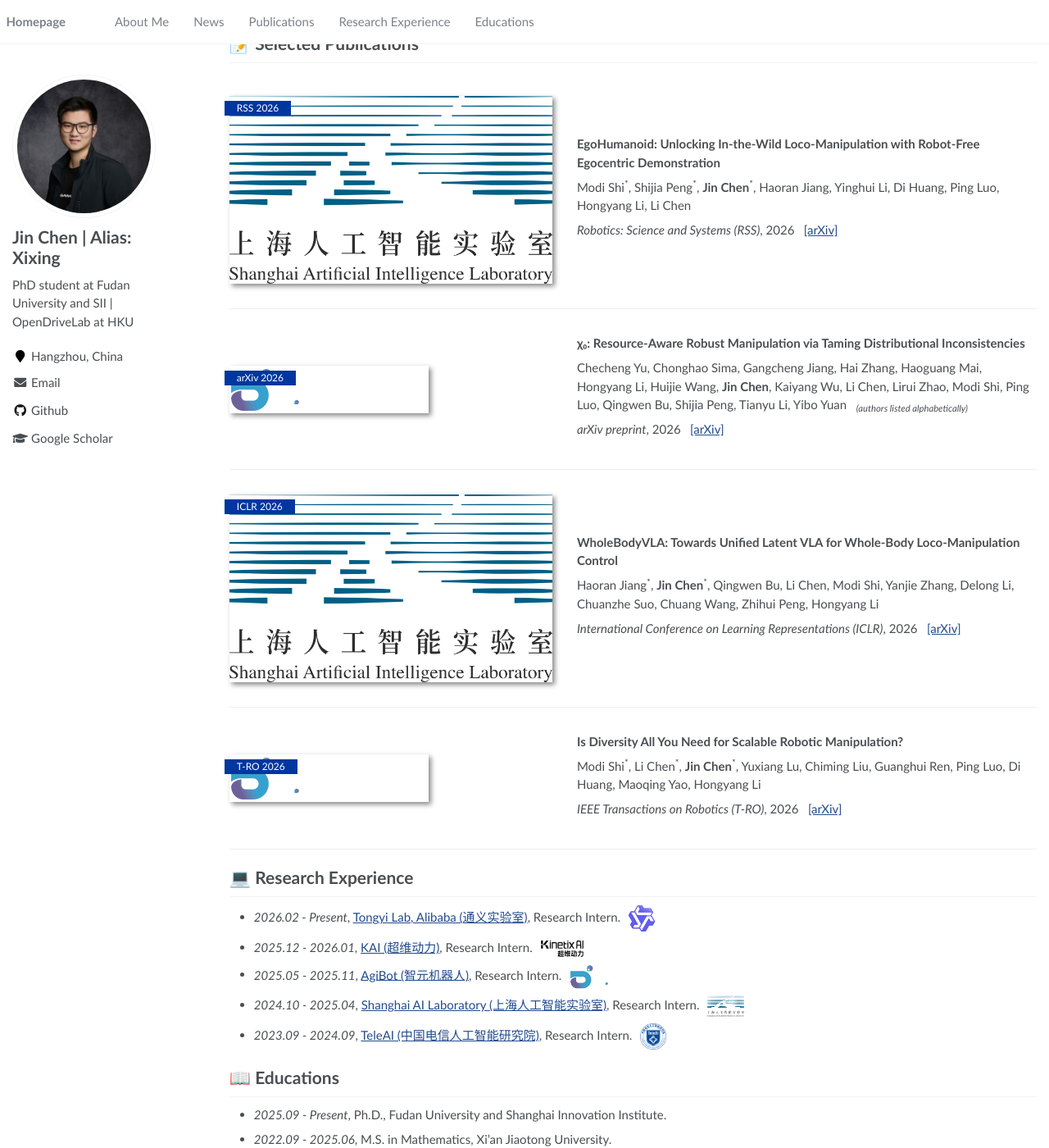
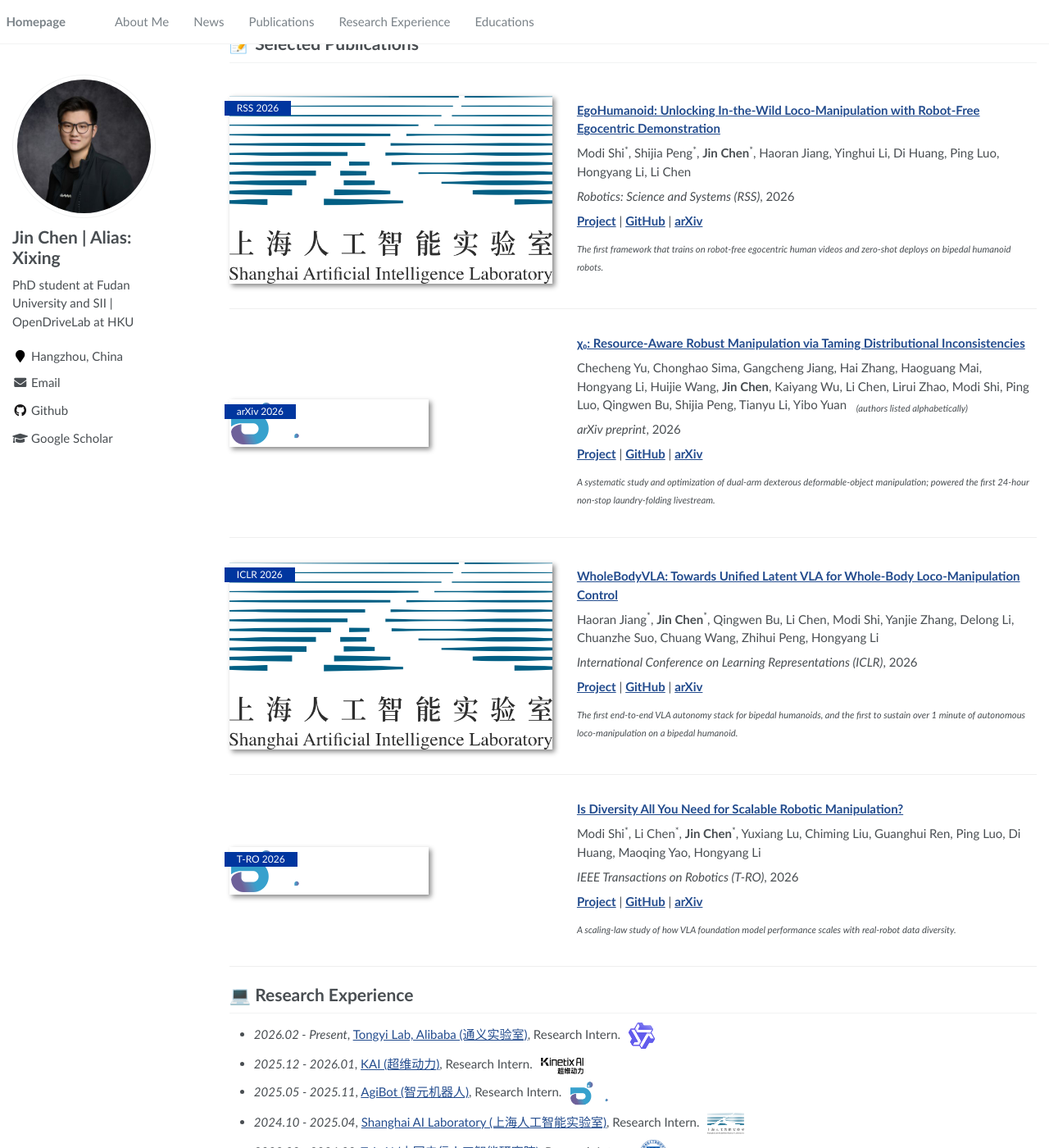
Before and after one commit to JinChen0056/jinchen0056.github.io, a Jekyll site: the page built from _pages/about.md, in a window 1280 px wide and 1400 px high, scrolled down 335 px. Shown: the whole window at 82% size. Built offline with Jekyll 4.4.1, drawn with Linux system fonts in a browser that asks for light colours.

Commit message:
Publications: hyperlink titles to project pages, add Project|GitHub|arXiv button row, add one-line description per paper

```diff
--- a/_pages/about.md
+++ b/_pages/about.md
@@ -35,11 +35,15 @@ My research interests center on **Humanoid Loco-Manipulation** and **Human Data
 <div class='paper-box-image'><div><div class="badge">RSS 2026</div><img src='images/logos/shlab.png' alt="sym" width="100%"></div></div>
 <div class='paper-box-text' markdown="1">
 
-**EgoHumanoid: Unlocking In-the-Wild Loco-Manipulation with Robot-Free Egocentric Demonstration**
+**[EgoHumanoid: Unlocking In-the-Wild Loco-Manipulation with Robot-Free Egocentric Demonstration](https://opendrivelab.com/EgoHumanoid/)**
 
 Modi Shi<sup>\*</sup>, Shijia Peng<sup>\*</sup>, **Jin Chen**<sup>\*</sup>, Haoran Jiang, Yinghui Li, Di Huang, Ping Luo, Hongyang Li, Li Chen
 
-*Robotics: Science and Systems (RSS)*, 2026 &nbsp; [[arXiv]](https://arxiv.org/abs/2602.10106)
+*Robotics: Science and Systems (RSS)*, 2026
+
+[**Project**](https://opendrivelab.com/EgoHumanoid/) \| [**GitHub**](https://github.com/OpenDriveLab/EgoHumanoid) \| [**arXiv**](https://arxiv.org/abs/2602.10106)
+
+<sub><i>The first framework that trains on robot-free egocentric human videos and zero-shot deploys on bipedal humanoid robots.</i></sub>
 
 </div>
 </div>
@@ -48,11 +52,15 @@ Modi Shi<sup>\*</sup>, Shijia Peng<sup>\*</sup>, **Jin Chen**<sup>\*</sup>, Haor
 <div class='paper-box-image'><div><div class="badge">arXiv 2026</div><img src='images/logos/agibot.png' alt="sym" width="100%"></div></div>
 <div class='paper-box-text' markdown="1">
 
-**χ₀: Resource-Aware Robust Manipulation via Taming Distributional Inconsistencies**
+**[χ₀: Resource-Aware Robust Manipulation via Taming Distributional Inconsistencies](https://opendrivelab.com/kai0)**
 
 Checheng Yu, Chonghao Sima, Gangcheng Jiang, Hai Zhang, Haoguang Mai, Hongyang Li, Huijie Wang, **Jin Chen**, Kaiyang Wu, Li Chen, Lirui Zhao, Modi Shi, Ping Luo, Qingwen Bu, Shijia Peng, Tianyu Li, Yibo Yuan &nbsp; <sub><i>(authors listed alphabetically)</i></sub>
 
-*arXiv preprint*, 2026 &nbsp; [[arXiv]](https://arxiv.org/abs/2602.09021)
+*arXiv preprint*, 2026
+
+[**Project**](https://opendrivelab.com/kai0) \| [**GitHub**](https://github.com/OpenDriveLab/kai0) \| [**arXiv**](https://arxiv.org/abs/2602.09021)
+
+<sub><i>A systematic study and optimization of dual-arm dexterous deformable-object manipulation; powered the first 24-hour non-stop laundry-folding livestream.</i></sub>
 
 </div>
 </div>
@@ -61,11 +69,15 @@ Checheng Yu, Chonghao Sima, Gangcheng Jiang, Hai Zhang, Haoguang Mai, Hongyang L
 <div class='paper-box-image'><div><div class="badge">ICLR 2026</div><img src='images/logos/shlab.png' alt="sym" width="100%"></div></div>
 <div class='paper-box-text' markdown="1">
 
-**WholeBodyVLA: Towards Unified Latent VLA for Whole-Body Loco-Manipulation Control**
+**[WholeBodyVLA: Towards Unified Latent VLA for Whole-Body Loco-Manipulation Control](https://opendrivelab.com/WholeBodyVLA/)**
 
 Haoran Jiang<sup>\*</sup>, **Jin Chen**<sup>\*</sup>, Qingwen Bu, Li Chen, Modi Shi, Yanjie Zhang, Delong Li, Chuanzhe Suo, Chuang Wang, Zhihui Peng, Hongyang Li
 
-*International Conference on Learning Representations (ICLR)*, 2026 &nbsp; [[arXiv]](https://arxiv.org/abs/2512.11047)
+*International Conference on Learning Representations (ICLR)*, 2026
+
+[**Project**](https://opendrivelab.com/WholeBodyVLA/) \| [**GitHub**](https://github.com/OpenDriveLab/WholebodyVLA) \| [**arXiv**](https://arxiv.org/abs/2512.11047)
+
+<sub><i>The first end-to-end VLA autonomy stack for bipedal humanoids, and the first to sustain over 1 minute of autonomous loco-manipulation on a bipedal humanoid.</i></sub>
 
 </div>
 </div>
@@ -74,11 +86,15 @@ Haoran Jiang<sup>\*</sup>, **Jin Chen**<sup>\*</sup>, Qingwen Bu, Li Chen, Modi
 <div class='paper-box-image'><div><div class="badge">T-RO 2026</div><img src='images/logos/agibot.png' alt="sym" width="100%"></div></div>
 <div class='paper-box-text' markdown="1">
 
-**Is Diversity All You Need for Scalable Robotic Manipulation?**
+**[Is Diversity All You Need for Scalable Robotic Manipulation?](https://agibot-world.com/)**
 
 Modi Shi<sup>\*</sup>, Li Chen<sup>\*</sup>, **Jin Chen**<sup>\*</sup>, Yuxiang Lu, Chiming Liu, Guanghui Ren, Ping Luo, Di Huang, Maoqing Yao, Hongyang Li
 
-*IEEE Transactions on Robotics (T-RO)*, 2026 &nbsp; [[arXiv]](https://arxiv.org/abs/2507.06219)
+*IEEE Transactions on Robotics (T-RO)*, 2026
+
+[**Project**](https://agibot-world.com/) \| [**GitHub**](https://github.com/OpenDriveLab/Agibot-World) \| [**arXiv**](https://arxiv.org/abs/2507.06219)
+
+<sub><i>A scaling-law study of how VLA foundation model performance scales with real-robot data diversity.</i></sub>
 
 </div>
 </div>
```
